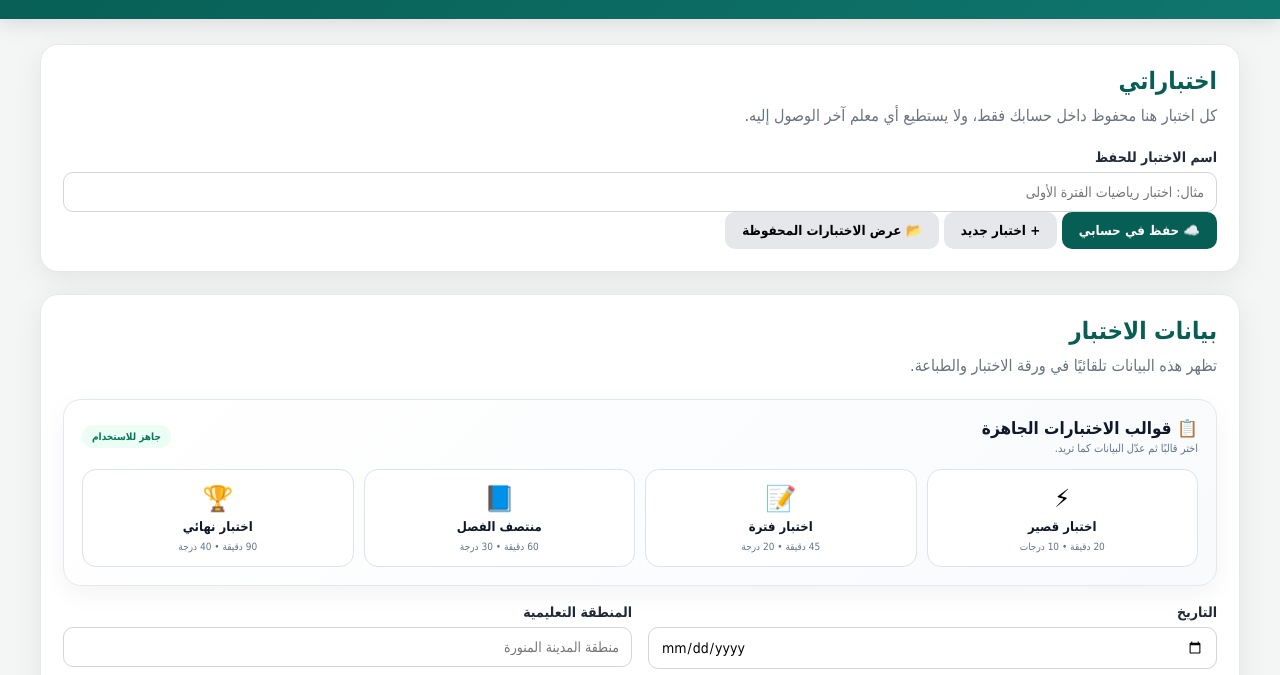
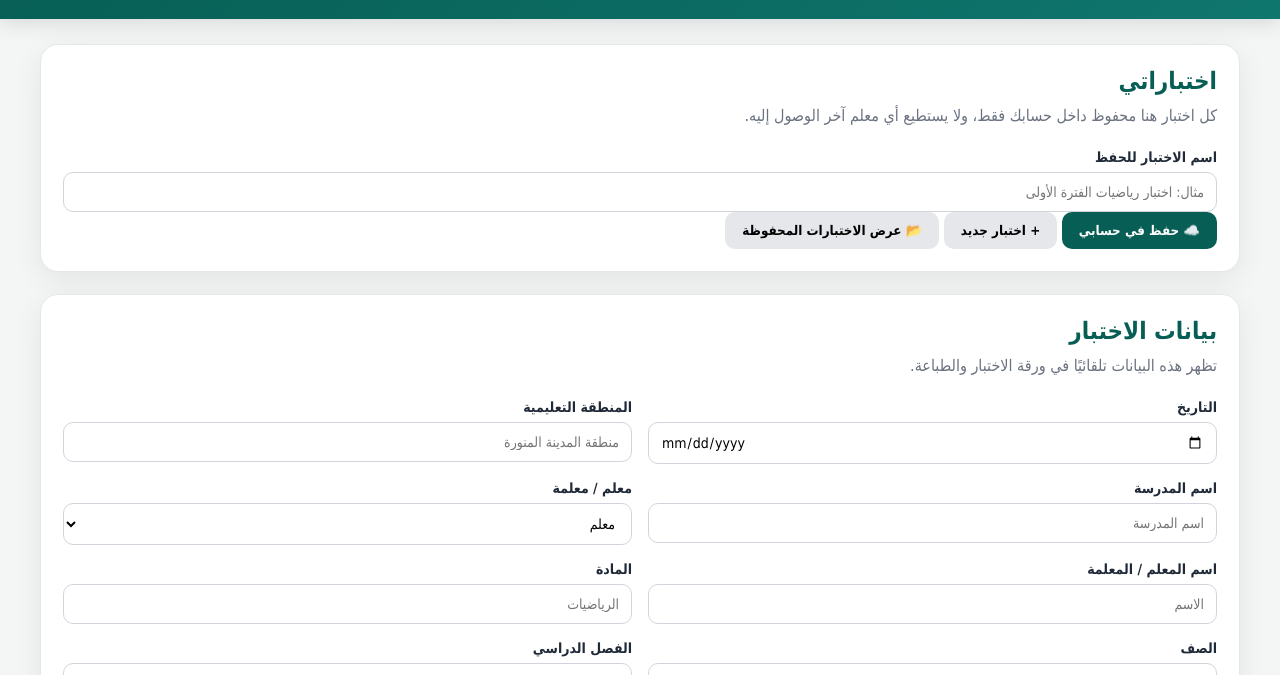
Before and after one commit to nawafalsaedi46-lang/ekhtibari-online, a website: page public/teacher.html in a window 1280 px wide. Shown: the part 125-800 px from the top of the page. Drawn offline with Linux system fonts and the light colour scheme; no server answers.

Commit message:
Remove ready exam templates section

```diff
--- a/public/teacher.html
+++ b/public/teacher.html
@@ -161,61 +161,6 @@
         }
       }
     </style>
-
-    <div id="examTemplatesPro">
-      <div class="et-head">
-        <div>
-          <h3>📋 قوالب الاختبارات الجاهزة</h3>
-          <p>اختر قالبًا ثم عدّل البيانات كما تريد.</p>
-        </div>
-        <span class="et-badge">جاهز للاستخدام</span>
-      </div>
-
-      <div class="et-grid">
-
-        <button type="button" class="et-card"
-          data-type="اختبار قصير"
-          data-time="20 دقيقة"
-          data-score="10"
-          data-frame="simple">
-          <div class="et-icon">⚡</div>
-          <div class="et-name">اختبار قصير</div>
-          <div class="et-info">20 دقيقة • 10 درجات</div>
-        </button>
-
-        <button type="button" class="et-card"
-          data-type="اختبار فترة"
-          data-time="45 دقيقة"
-          data-score="20"
-          data-frame="official">
-          <div class="et-icon">📝</div>
-          <div class="et-name">اختبار فترة</div>
-          <div class="et-info">45 دقيقة • 20 درجة</div>
-        </button>
-
-        <button type="button" class="et-card"
-          data-type="اختبار منتصف الفصل"
-          data-time="60 دقيقة"
-          data-score="30"
-          data-frame="official">
-          <div class="et-icon">📘</div>
-          <div class="et-name">منتصف الفصل</div>
-          <div class="et-info">60 دقيقة • 30 درجة</div>
-        </button>
-
-        <button type="button" class="et-card"
-          data-type="اختبار نهائي"
-          data-time="90 دقيقة"
-          data-score="40"
-          data-frame="official">
-          <div class="et-icon">🏆</div>
-          <div class="et-name">اختبار نهائي</div>
-          <div class="et-info">90 دقيقة • 40 درجة</div>
-        </button>
-
-      </div>
-    </div>
-
 <div class="form-grid">
       <div class="field"><label>التاريخ</label><input type="date" id="examDate"></div>
       <div class="field"><label>المنطقة التعليمية</label><input type="text" id="region" placeholder="منطقة المدينة المنورة"></div>
```
